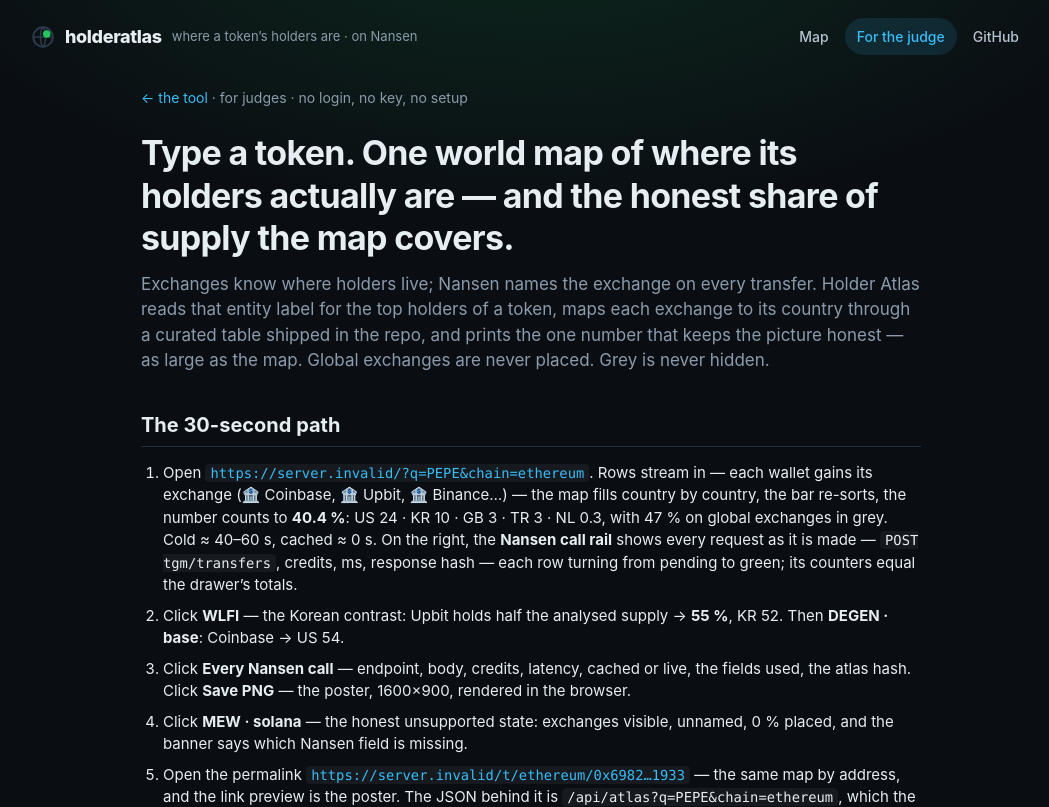
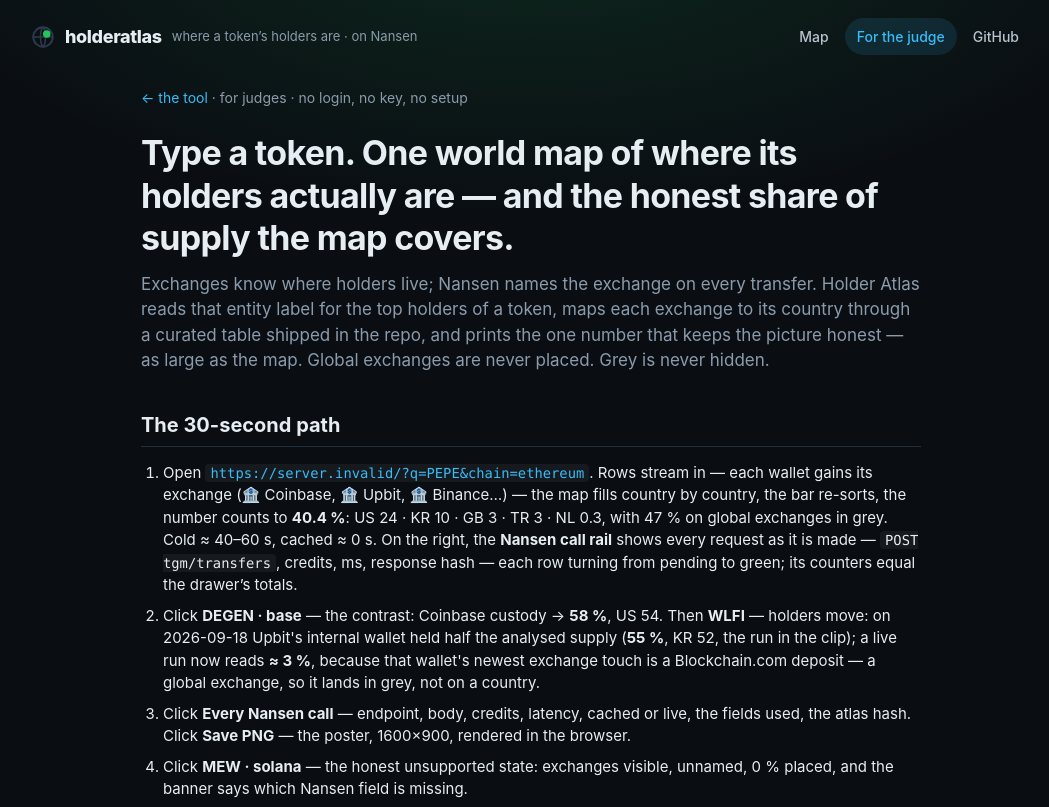
Before and after one commit to edycutjong/holderatlas, a Next.js app in the folder apps/web/: page /judge in a window 1280 px wide. Shown: the top 807 px of the page, without its empty margins (109-1158 px from the left). Built offline with nearby package versions, Linux system fonts and the light colour scheme; no server answers.

Commit message:
fix(web): /judge — same WLFI correction as JUDGE.md

```diff
--- a/apps/web/app/judge/page.tsx
+++ b/apps/web/app/judge/page.tsx
@@ -42,7 +42,9 @@
             turning from pending to green; its counters equal the drawer&rsquo;s totals.
           </li>
           <li>
-            Click <b>WLFI</b> — the Korean contrast: Upbit holds half the analysed supply → <b>55 %</b>, KR 52. Then <b>DEGEN · base</b>: Coinbase → US 54.
+            Click <b>DEGEN · base</b> — the contrast: Coinbase custody → <b>58 %</b>, US 54. Then <b>WLFI</b> — holders move: on 2026-09-18 Upbit&apos;s
+            internal wallet held half the analysed supply (<b>55 %</b>, KR 52, the run in the clip); a live run now reads <b>≈ 3 %</b>, because that
+            wallet&apos;s newest exchange touch is a Blockchain.com deposit — a global exchange, so it lands in grey, not on a country.
           </li>
           <li>
             Click <b>Every Nansen call</b> — endpoint, body, credits, latency, cached or live, the fields used, the atlas hash. Click <b>Save PNG</b> — the
```
